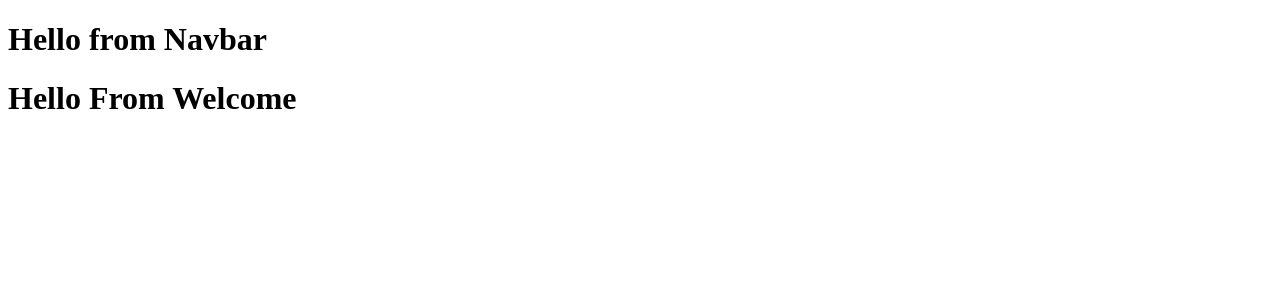
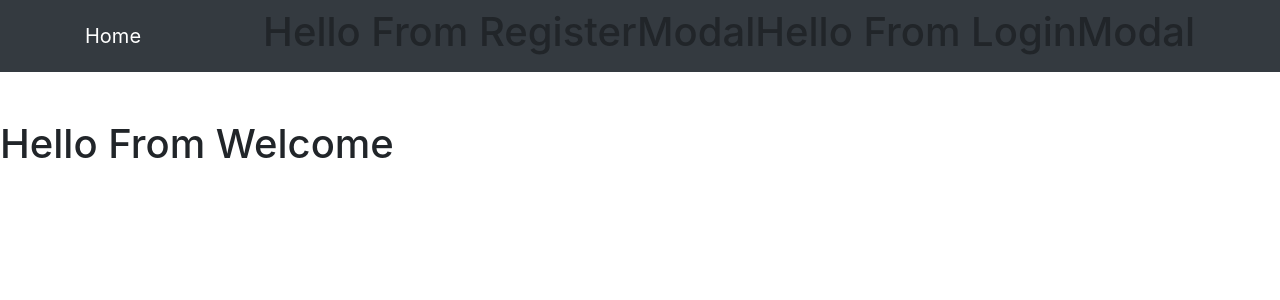
Before and after one commit to josephiswhere/chod, a React app: page / in a window 1280 px wide. Shown: the top 300 px of the page. Built offline with nearby package versions, Linux system fonts and the light colour scheme.

Commit message:
bootstrap

```diff
--- a/client/App.jsx
+++ b/client/App.jsx
@@ -1,25 +1,34 @@
-import React, { Component } from 'react';
+import React, { Component, useState, useEffect } from 'react';
 import { Route, Switch } from 'react-router';
-import Welcome from './components/Welcome.jsx'
-import NavBar from './NavBar.jsx'
+import Welcome from './components/Welcome.jsx';
+import NavBar from './NavBar.jsx';
 
+import 'bootstrap/dist/css/bootstrap.min.css';
 
-class App extends Component {
-  render() {
+const App = () => {
+  const [user, setUser] = useState('test user');
+  const [userType, setUserType] = useState('patron');
+  const [isAuthenticated, setisAuthenticated] = useState(false);
   console.log('popppppp');
   return (
-      <div className="router">
-        <NavBar/>
+    <div className='router'>
+      <NavBar
+        user={user}
+        isAuthenticated={isAuthenticated}
+        setUser={setUser}
+        setisAuthenticated={setisAuthenticated}
+        userType={userType}
+        setUserType={setUserType}
+      />
       <main>
         <Switch>
-           <Route exact path='/' component={() => <Welcome/>}/>
+          <Route exact path='/' component={() => <Welcome />} />
           {/* <Route exact path='/patron' component={() => <PatronContainer/>}/>
           <Route exact path='/chef' component={() => <ChefContainer/>}/> */}
         </Switch>
       </main>
     </div>
   );
-  }
-}
+};
 
 export default App;
--- a/client/NavBar.jsx
+++ b/client/NavBar.jsx
@@ -1,6 +1,6 @@
-import React, {useState, useEffect} from 'react';
-// import RegisterModal from './modals/RegisterModal'
-// import LoginModal from './modals/LoginModal'
+import React, {useState, useEffect, Fragment} from 'react';
+import RegisterModal from './modals/RegisterModal.js'
+import LoginModal from './modals/LoginModal.js'
 
 import {
     Collapse,
@@ -13,18 +13,73 @@ import {
     Container
   } from 'reactstrap';
 
-const NavBar = () => {
-  const [user, setUser] = useState(null);
-  const [logedIn, setLoggedIn] = useState(false);
-  //if logged in return user info, option to toggle between chef and patron
-  //if not logged in, return option to login or register
+const NavBar = ({user, setUser, isAuthenticated, setisAuthenticated}) => {
+  const [isOpen, setIsOpen] = useState(false)
+
+  const toggle = () => {
+    setIsOpen(!isOpen)
+  }
+
+
+  useEffect(() => {
+    if(isAuthenticated === false) {
+      //return option to login or register
+    } else {
+      //option to toggle between chef and patron
+    }
+  })
+
+  const authLinks = (
+    <Fragment>
+      <NavItem>
+        <span className="navbar-text mr-3">
+          <strong>{ user ? `Welcome ${user}` : '' }</strong>
+        </span>
+      </NavItem>
+      <NavItem>
+        <h1>Logout</h1>
+      </NavItem>
+    </Fragment>
+  )
+
+  const guestLinks = (
+    <Fragment>
+      <NavItem>
+        <RegisterModal />
+      </NavItem>
+      <NavItem>
+        <LoginModal />
+      </NavItem>
+    </Fragment>
+  )
+
+//   const user = React.createContext(null)
+//   const isAuthenticated = React.createContext(false)
+
+//   function setUser() {
+//       return useContext(user)
+//   }
+
+//   function setisAuthenticated() {
+//     return useContext(isAuthenticated)
+//   }
+
+  //if logged in return user info,
+
   return (
     <div>
-      <h1>Hello from Navbar</h1>
-      {/* <RegisterModal />
-      <LoginModal /> */}
-      {/* <Logout /> */}
-    </div>
+        <Navbar color="dark" dark expand="sm" className="mb-5">
+          <Container>
+            <NavbarBrand href="/">Home</NavbarBrand>
+            <NavbarToggler onClick={toggle} />
+            <Collapse isOpen={isOpen} navbar>
+              <Nav className="ml-auto" navbar>
+                {isAuthenticated ? authLinks : guestLinks}
+              </Nav>
+            </Collapse>
+          </Container>
+        </Navbar>
+      </div>
   );
 };
 export default NavBar;
--- a/client/modals/LoginModal.js
+++ b/client/modals/LoginModal.js
@@ -0,0 +1,23 @@
+import React from 'react';
+import {
+    Button,
+    Modal,
+    ModalHeader,
+    ModalBody,
+    Form,
+    FormGroup,
+    Label,
+    Input,
+    NavLink,
+    Alert
+} from 'reactstrap';
+
+const LoginModal = () => {
+  return (
+    <div>
+      <h1>Hello From LoginModal</h1>
+    </div>
+  );
+};
+
+export default LoginModal;
--- a/client/modals/RegisterModals.js
+++ b/client/modals/RegisterModal.js
@@ -11,3 +11,13 @@ import {
   NavLink,
   Alert
 } from 'reactstrap';
+
+const RegisterModal = () => {
+  return (
+    <div>
+      <h1>Hello From RegisterModal</h1>
+    </div>
+  );
+};
+
+export default RegisterModal;
--- a/package.json
+++ b/package.json
@@ -39,6 +39,7 @@
     "react-dom": "^17.0.2",
     "react-router-dom": "^5.2.0",
     "reactstrap": "^8.9.0",
+    "sass-loader": "^11.0.1",
     "webpack-dev-server": "^3.11.2"
   }
 }
--- a/webpack.config.js
+++ b/webpack.config.js
@@ -31,7 +31,7 @@ module.exports = {
       {
         test: /.(css|scss)$/,
         exclude: /node_modules/,
-        use: ['style-loader', 'css-loader'],
+        use: ['style-loader', 'css-loader', "sass-loader"],
       },
     ],
   },
```
Also changed, not shown: 1 other file (tests, documents, lock files or other folders). Lines whose indentation alone changed are shown as unchanged.
